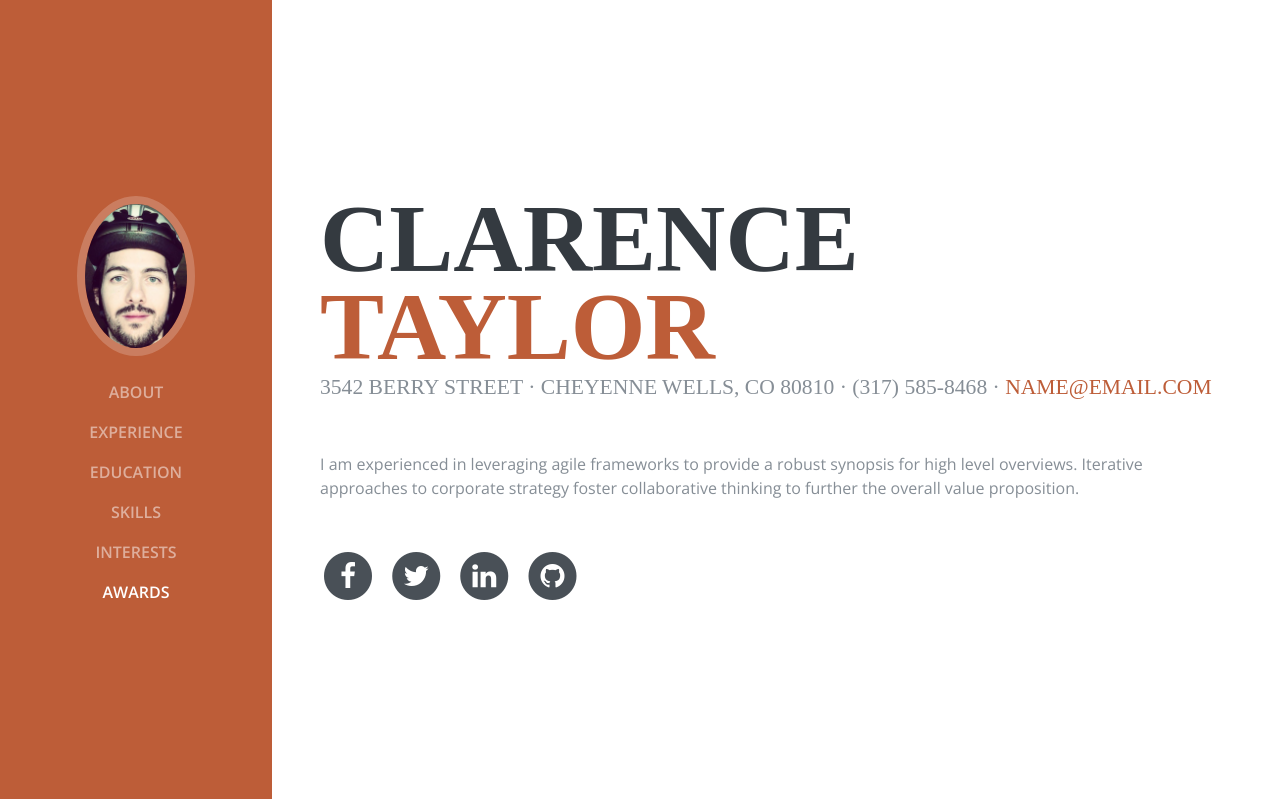
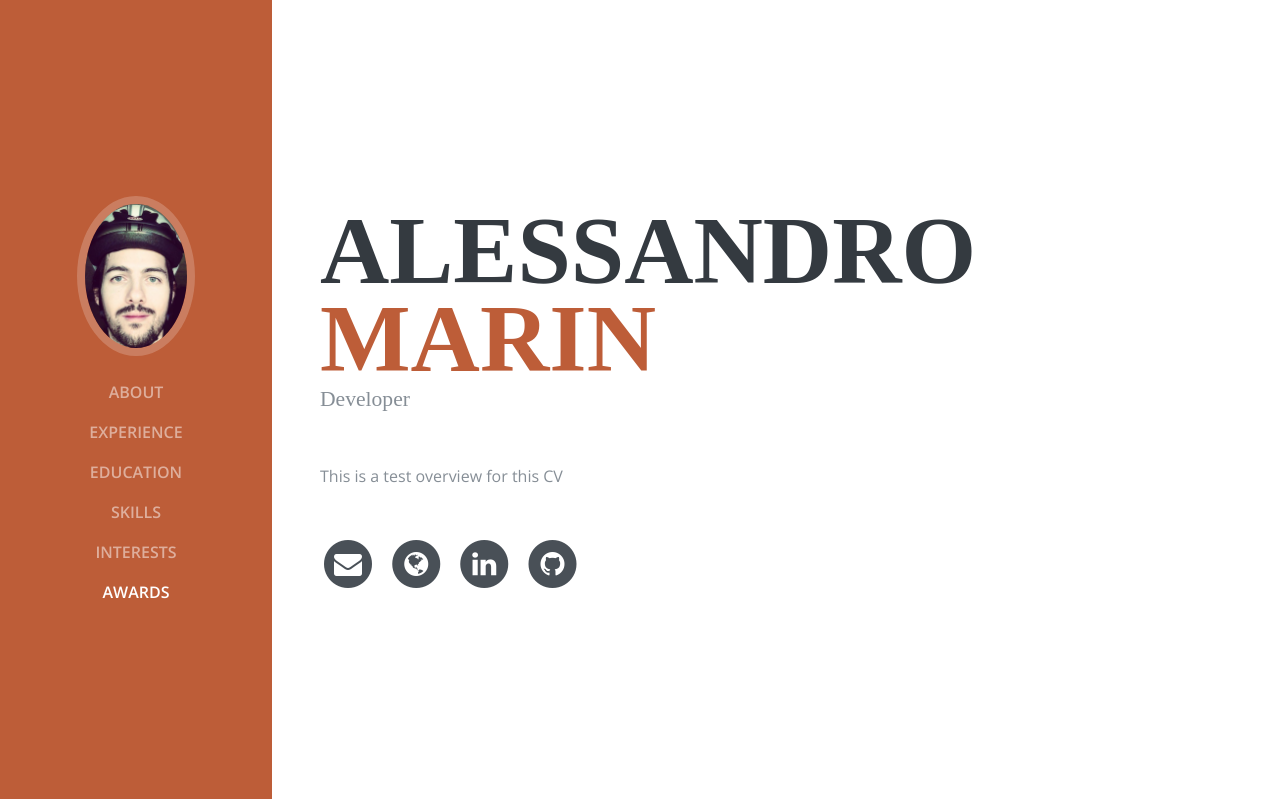
Before and after one commit to yslen7/Djangoresume, a Django app: page / in a window 1280 px wide. Shown: the top 799 px of the page. Run offline with Django 3.2, Linux system fonts and the light colour scheme; data comes from the database, SQL or seed files in the repository; both versions use the stored data as it was after the commit; some libraries are stand-ins or nearby versions; some web fonts are replaced.

Commit message:
Fri Mar  2 08:58:09 EST 2018

```diff
--- a/resume/models.py
+++ b/resume/models.py
@@ -17,6 +17,7 @@ class PersonalInfo(models.Model):
     title = models.CharField(max_length=255, help_text="e.g. Developer",blank=True)
     email = models.EmailField(blank=True)
     linkedin = models.URLField(blank=True)
+    facebook = models.URLField(blank=True)
     github = models.URLField(blank=True)
     site = models.URLField(blank=True)
     sitename  = models.CharField(max_length=255, default = site)
--- /dev/null
+++ b/resume/static/resume/css/resume2.css
@@ -0,0 +1,3 @@
+.text-transform-none {
+  text-transform: none;
+}
--- a/resume/templates/resume/base.html
+++ b/resume/templates/resume/base.html
@@ -21,7 +21,11 @@
     <link href="{% static 'resume/vendor/simple-line-icons/css/simple-line-icons.css' %}" rel="stylesheet">
 
     <!-- Custom styles for this template -->
+    <!-- not used:
+
+    -->
     <link href="{% static 'resume/css/resume.min.css' %}" rel="stylesheet">
+    <link href="{% static 'resume/css/resume2.css' %}" rel="stylesheet">
 
   </head>
 
--- a/resume/templates/resume/resume.html
+++ b/resume/templates/resume/resume.html
@@ -1,9 +1,10 @@
 {% extends "resume/base.html" %}
+
 {% block sideNav %}
 {% load static %}
 <nav class="navbar navbar-expand-lg navbar-dark bg-primary fixed-top" id="sideNav">
   <a class="navbar-brand js-scroll-trigger" href="#page-top">
-    <span class="d-block d-lg-none">Start Bootstrap</span>
+    <span class="d-block d-lg-none">Resume</span>
     <span class="d-none d-lg-block">
       <img class="img-fluid img-profile rounded-circle mx-auto mb-2" src="{% static 'resume/img/profile.jpg' %}" alt="">
     </span>
@@ -37,18 +38,47 @@
 {% endblock %}
 
 {% block content %}
+{% with personal_info|first as pinfo %}
 <div class="container-fluid p-0">
 
   <section class="resume-section p-3 p-lg-5 d-flex d-column" id="about">
     <div class="my-auto">
-      <h1 class="mb-0">Clarence
-        <span class="text-primary">Taylor</span>
+      <h1 class="mb-0">{{ pinfo.first_name }} {{ pinfo.middle_name }}
+        <span class="text-primary">{{ pinfo.last_name}}</span>
       </h1>
-      <div class="subheading mb-5">3542 Berry Street · Cheyenne Wells, CO 80810 · (317) 585-8468 ·
-        <a href="mailto:name@email.com">name@email.com</a>
+      <div class="subheading text-transform-none mb-5">{{pinfo.title}}
+        {% if pinfo.email %}
+        {% if overview.text %}
+        <a href="mailto:{{ pinfo.email }}">{{ pinfo.email }}</a>
+        {% endif %}
+        {% endif %}
       </div>
-      <p class="mb-5">I am experienced in leveraging agile frameworks to provide a robust synopsis for high level overviews. Iterative approaches to corporate strategy foster collaborative thinking to further the overall value proposition.</p>
+      {% with overview|first as overview %}
+      <p class="mb-5">{{ overview.text|safe }}</p>
+      {% endwith %}
+
       <ul class="list-inline list-social-icons mb-0">
+        {% if pinfo.email %}
+        <li class="list-inline-item">
+          <a href="#">
+            <span class="fa-stack fa-lg">
+              <i class="fa fa-circle fa-stack-2x"></i>
+              <i class="fa fa-envelope fa-stack-1x fa-inverse"></i>
+            </span>
+          </a>
+        </li>
+        {% endif %}
+        {% if pinfo.site %}
+        <li class="list-inline-item">
+          <a href="#">
+            <span class="fa-stack fa-lg">
+              <i class="fa fa-circle fa-stack-2x"></i>
+              <i class="fa fa-globe fa-stack-1x fa-inverse"></i>
+            </span>
+          </a>
+        </li>
+        {% endif %}
+        {% if pinfo.facebook %}
         <li class="list-inline-item">
           <a href="#">
             <span class="fa-stack fa-lg">
@@ -57,6 +87,8 @@
             </span>
           </a>
         </li>
+        {% endif %}
+        {% if pinfo.twitter %}
         <li class="list-inline-item">
           <a href="#">
             <span class="fa-stack fa-lg">
@@ -65,6 +97,8 @@
             </span>
           </a>
         </li>
+        {% endif %}
+        {% if pinfo.linkedin %}
         <li class="list-inline-item">
           <a href="#">
             <span class="fa-stack fa-lg">
@@ -73,6 +107,8 @@
             </span>
           </a>
         </li>
+        {% endif %}
+        {% if pinfo.github %}
         <li class="list-inline-item">
           <a href="#">
             <span class="fa-stack fa-lg">
@@ -81,6 +117,7 @@
             </span>
           </a>
         </li>
+        {% endif %}
       </ul>
     </div>
   </section>
@@ -270,5 +307,5 @@
   </section>
 
 </div>
-
+{% endwith %}
 {% endblock %}
```
Also changed, not shown: db.sqlite3, resume/migrations/0020_personalinfo_facebook.py (added).
